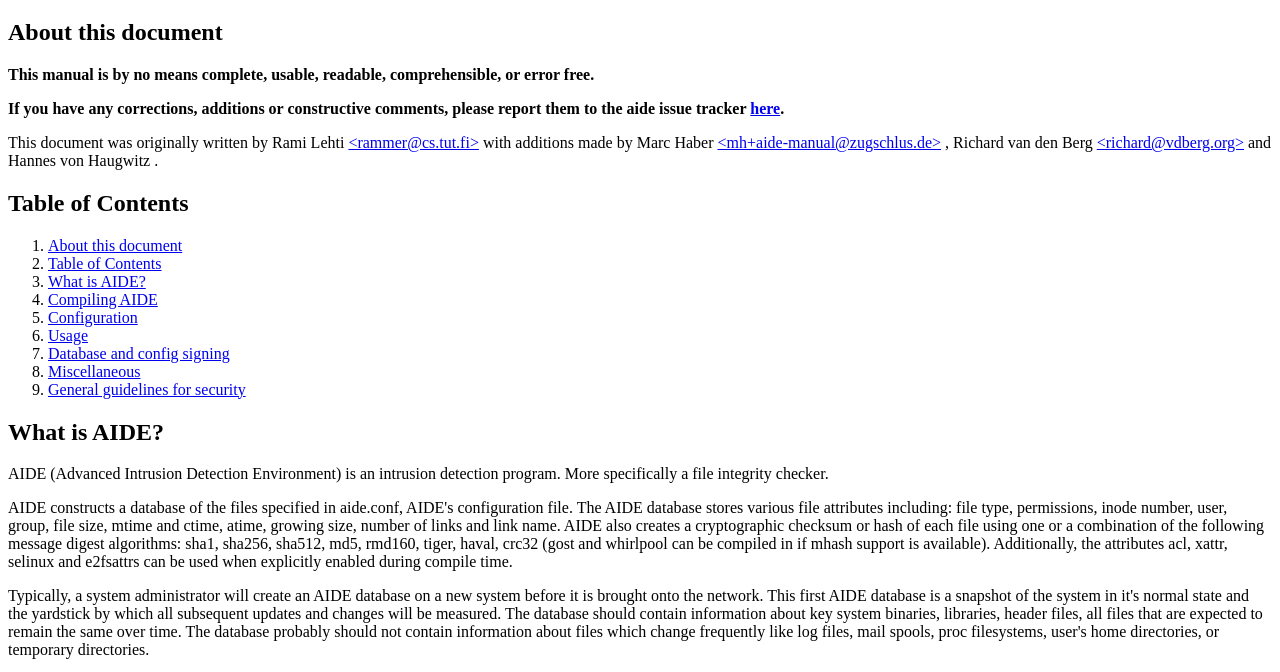
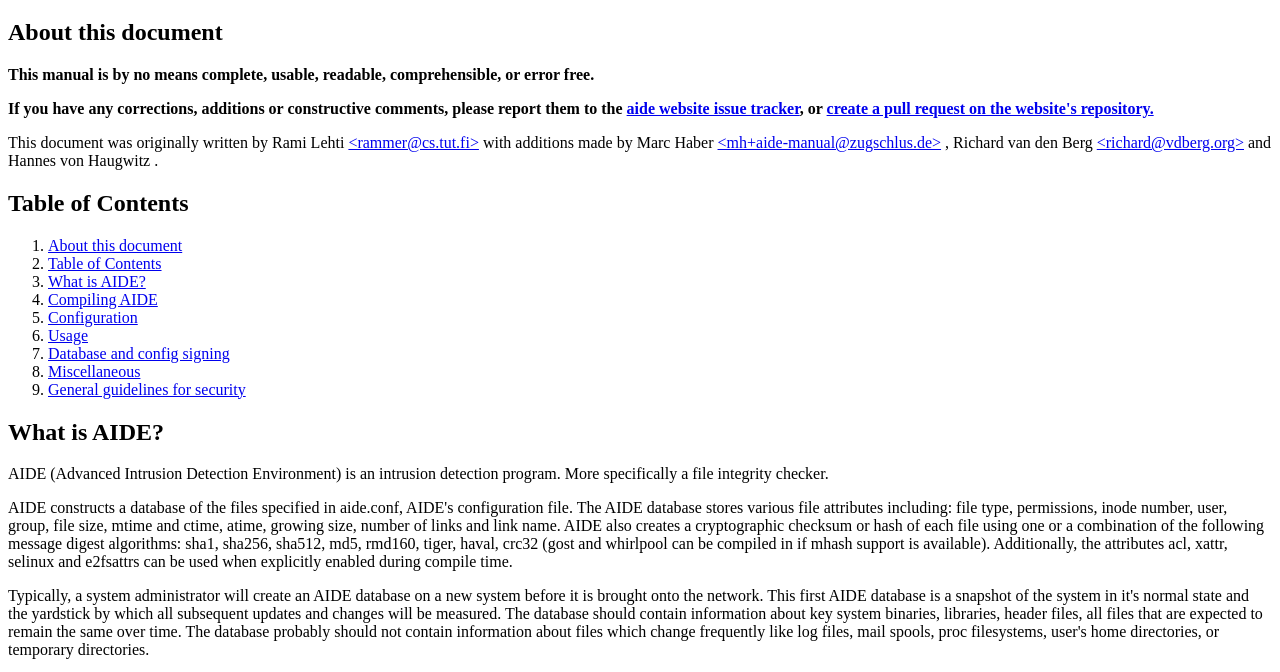
Before and after one commit to aide/aide.github.io, a plain HTML site: page doc/index.html in a window 1280 px wide. Shown: the part 61-733 px from the top of the page. Drawn offline with Linux system fonts and the light colour scheme.

Commit message:
Link to website repo instead of aide repo.

```diff
--- a/doc/index.html
+++ b/doc/index.html
@@ -13,10 +13,12 @@
 or error free.</strong>
 </p>
 <p>
-<strong>If you have any corrections, additions or constructive comments, please
-report them to the aide issue tracker
-<a href="https://github.com/aide/aide/issues">here</a>.
-</strong></p>
+<strong>
+If you have any corrections, additions or constructive comments, please report them to the
+<a href="https://github.com/aide/aide.github.io/issues">aide website issue tracker</a>, or
+<a href="https://github.com/aide/aide.github.io/pulls">create a pull request on the website's repository.</a>
+</strong>
+</p>
 <p>
 This document was originally written by Rami Lehti
 <a href="mailto:rammer@cs.tut.fi">&lt;rammer@cs.tut.fi&gt;</a>
```
